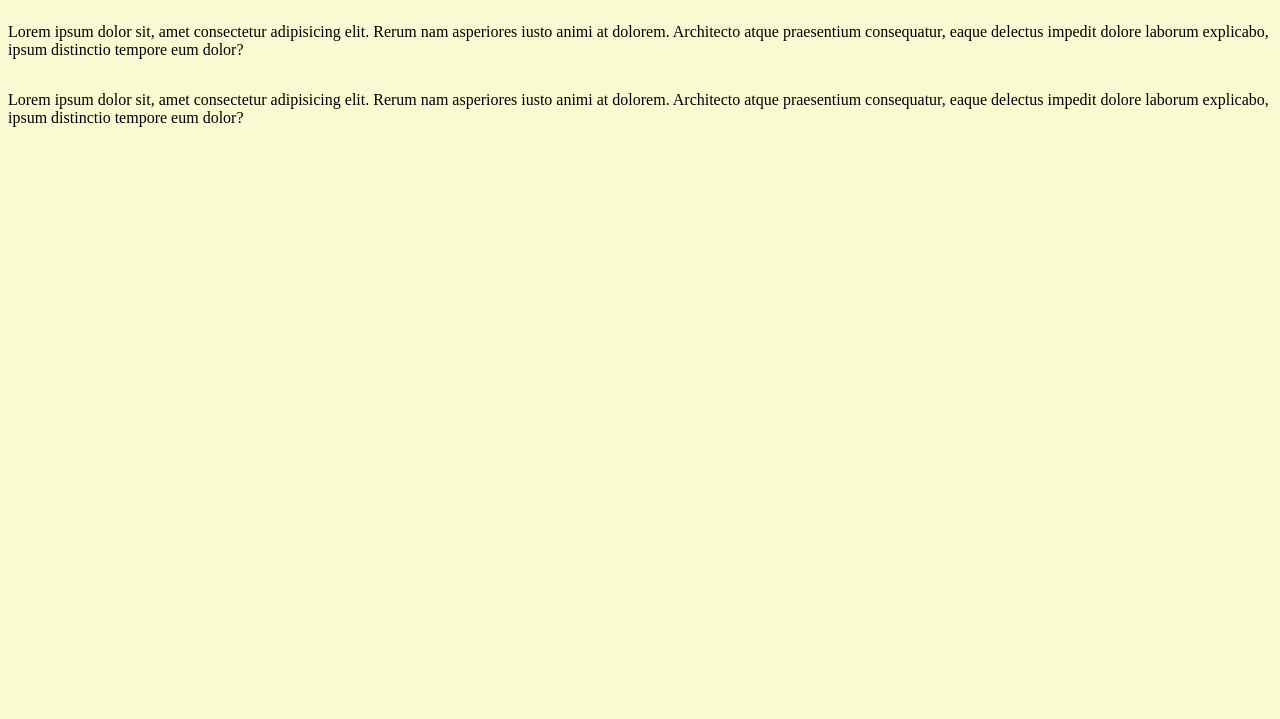
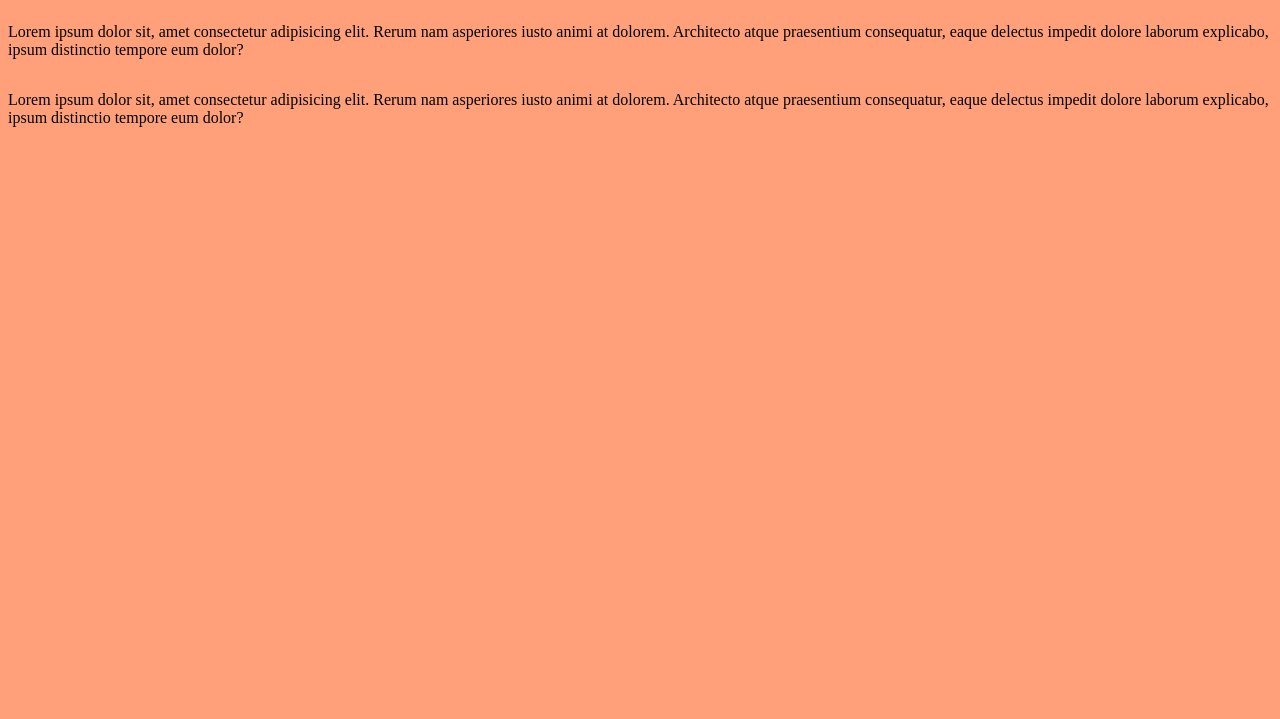
Before and after one commit to meli-sc/proyecto-coderhouse-dw, a plain HTML site: page index.html in a window 1280 px wide. Shown: the part 81-800 px from the top of the page. Drawn offline with Linux system fonts and the light colour scheme.

Commit message:
agrego grid

```diff
--- a/css/styles.css
+++ b/css/styles.css
@@ -1,4 +1,4 @@
 body{
-    background-color: lightgoldenrodyellow;
+    background-color: lightsalmon;
     display: grid;
 }
```
